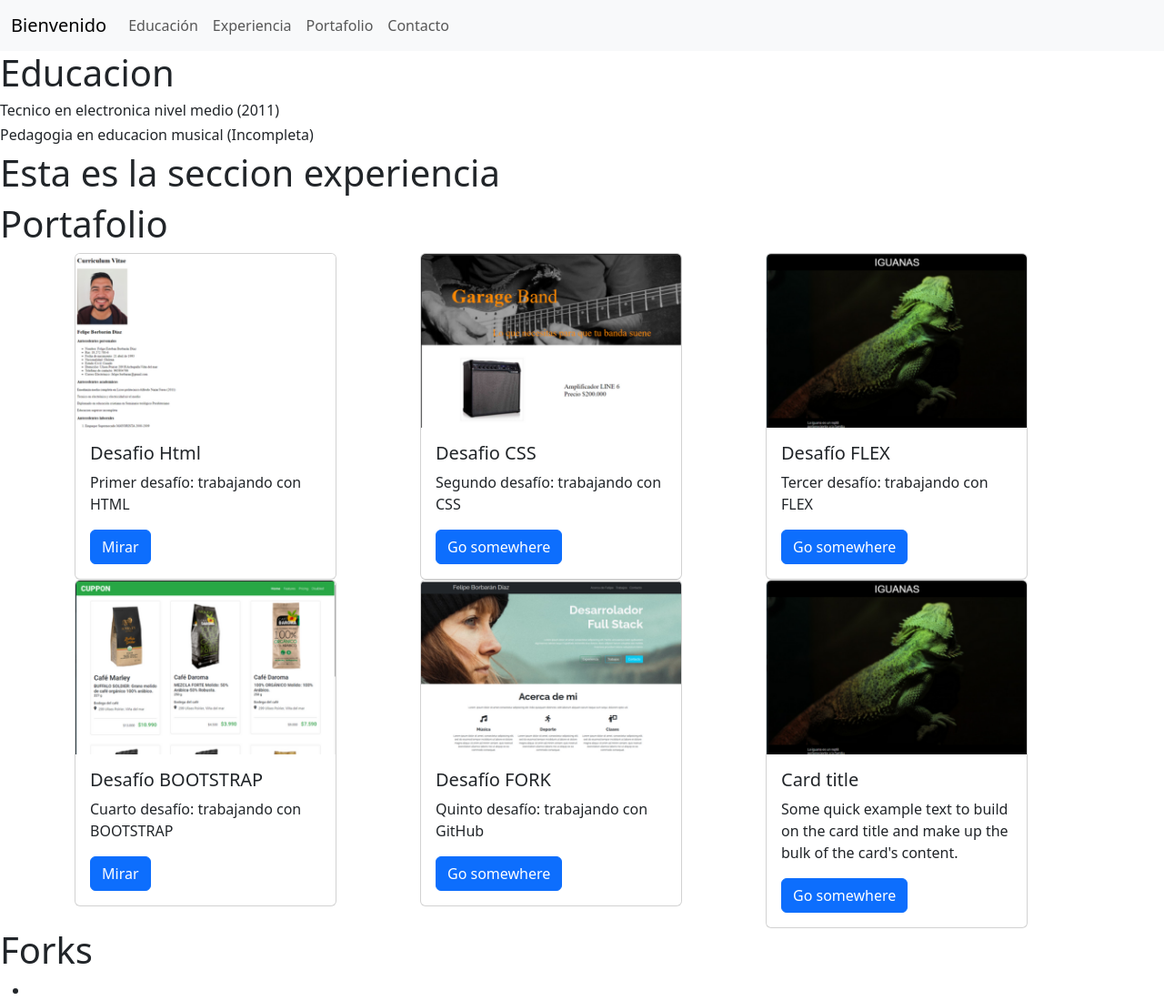
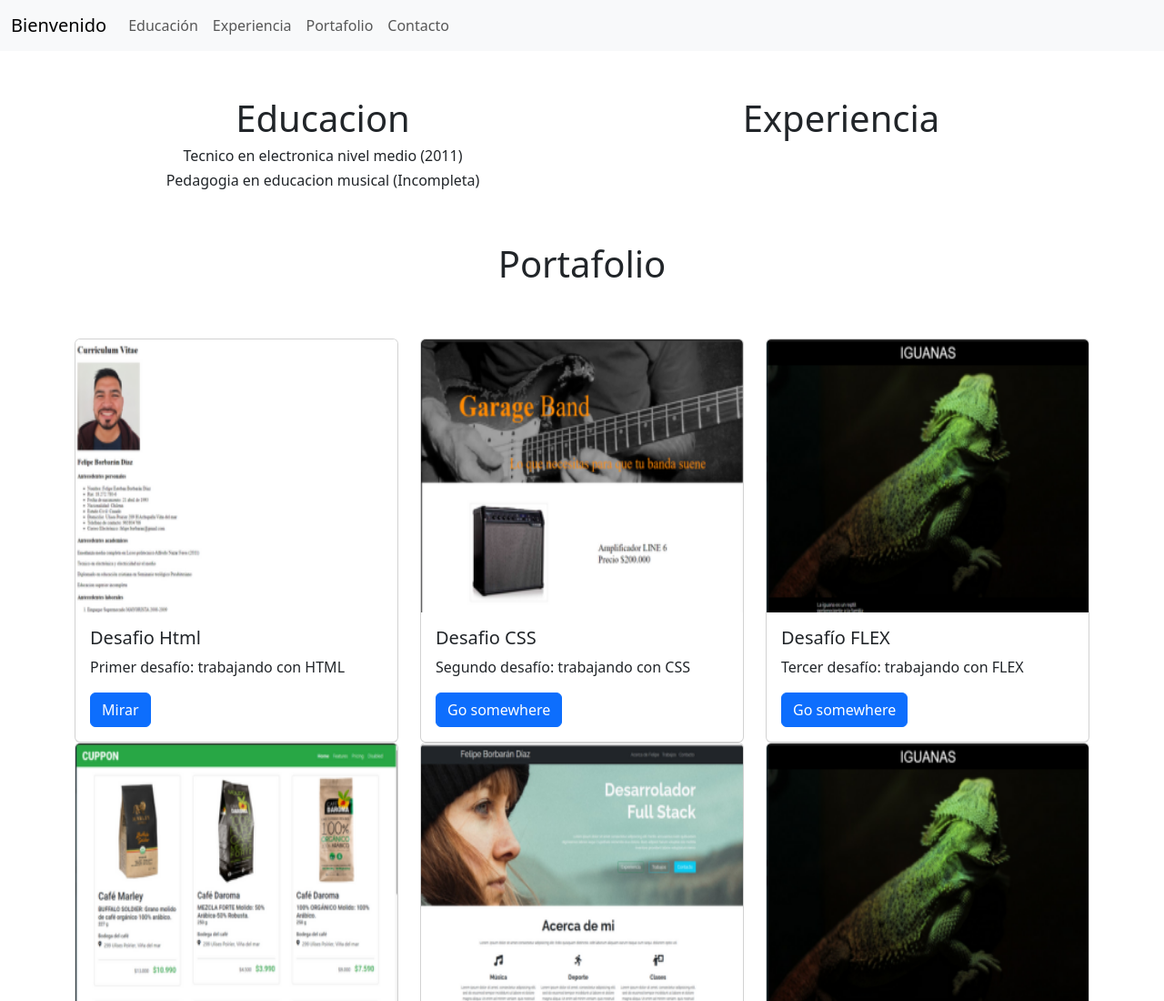
Before and after one commit to ositurra/fork_borazprom, a plain HTML site: page index.html in a window 1280 px wide. Shown: the top 1100 px of the page at 91% size. Drawn offline with nearby package versions, Linux system fonts and the light colour scheme; a web font is replaced by a local one.

Commit message:
modificando las card y el nav contacto

```diff
--- a/assets/css/style.css
+++ b/assets/css/style.css
@@ -4,3 +4,24 @@
     margin: 0px;
     padding: 0px;
 }
+body {
+    background-color: #183D3D;
+}
+
+
+.educacion-experiencia {
+    display: flex;
+    padding-top: 50px;
+}
+
+.portafolio{
+    text-align: center;
+    padding: 50px;
+}
+
+
+
+.card img {
+    width: 100%;
+    height: 300px;
+}
--- a/index.html
+++ b/index.html
@@ -7,7 +7,7 @@
     <link rel="stylesheet" href="assets/css/style.css">
     <link href="https://cdn.jsdelivr.net/npm/bootstrap@5.3.1/dist/css/bootstrap.min.css" rel="stylesheet" integrity="sha384-4bw+/aepP/YC94hEpVNVgiZdgIC5+VKNBQNGCHeKRQN+PtmoHDEXuppvnDJzQIu9" crossorigin="anonymous">
 </head>
-<body class="pagina">
+<body class="pagina ">
 
     <nav class="navbar navbar-expand-lg bg-body-tertiary">
         <div class="container-fluid">
@@ -34,18 +34,25 @@
         </div>
     </nav>
 
-    <!-- Educación -->
-    <section class="educacion">
-        <h1>Educacion</h1>
-        <h6>Tecnico en electronica nivel medio (2011) </h6>
-        <h6>Pedagogia en educacion musical (Incompleta) </h6>
+    <!-- Educación-Experiencia -->
+    <section class="educacion-experiencia">
+        <div class="container text-center">
+            <div class="row row-cols-2">
+                <!-- educacion -->
+                <div class="educacion col">
+                    <h1>Educacion</h1>
+                    <h6>Tecnico en electronica nivel medio (2011) </h6>
+                    <h6>Pedagogia en educacion musical (Incompleta) </h6>
+                </div>
+                <!-- experiencia -->
+                <div class="experiencia col">
+                    <h1>Experiencia</h1>
+                </div>
+            </div>
+        </div>
+    </section>
 
-      </section>
 
-    <!-- Experiencia -->
-    <section class="experiencia">
-        <h1>Esta es la seccion experiencia</h1>
-    </section>
 
     <!-- Portafolio -->
     <section class="grid-1">
@@ -53,7 +60,7 @@
         <div class="container container-fluid">
             <div class="row">
                 <div class="col-sm">
-                    <div class="card" style="width: 18rem;">
+                    <div class="card">
                         <img src="assets/imgs/html.png" class="card-img-top" alt="...">
                         <div class="card-body">
                         <h5 class="card-title">Desafio Html </h5>
@@ -63,7 +70,7 @@
                     </div>
                 </div>
                 <div class="col-sm">
-                    <div class="card" style="width: 18rem;">
+                    <div class="card">
                         <img src="assets/imgs/css.png" class="card-img-top" alt="...">
                         <div class="card-body">
                         <h5 class="card-title">Desafio CSS</h5>
@@ -73,7 +80,7 @@
                     </div>
                 </div>
                 <div class="col-sm">
-                    <div class="card" style="width: 18rem;">
+                    <div class="card">
                         <img src="assets/imgs/flex.png" class="card-img-top" alt="...">
                         <div class="card-body">
                         <h5 class="card-title">Desafío FLEX</h5>
@@ -89,7 +96,7 @@
         <div class="container container-fluid">
             <div class="row">
                 <div class="col-sm">
-                    <div class="card" style="width: 18rem;">
+                    <div class="card">
                         <img src="assets/imgs/boot.png" class="card-img-top" alt="...">
                         <div class="card-body">
                         <h5 class="card-title">Desafío BOOTSTRAP</h5>
@@ -99,7 +106,7 @@
                     </div>
                 </div>
                 <div class="col-sm">
-                    <div class="card" style="width: 18rem;">
+                    <div class="card">
                         <img src="assets/imgs/fork.png" class="card-img-top" alt="...">
                         <div class="card-body">
                         <h5 class="card-title">Desafío FORK</h5>
@@ -109,7 +116,7 @@
                     </div>
                 </div>
                 <div class="col-sm">
-                    <div class="card" style="width: 18rem;">
+                    <div class="card">
                         <img src="assets/imgs/flex.png" class="card-img-top" alt="...">
                         <div class="card-body">
                         <h5 class="card-title">Card title</h5>
@@ -137,6 +144,7 @@
     <!-- footer -->
     <footer>
         <h1>este es el footer</h1>
+
     </footer>
 
 
```
